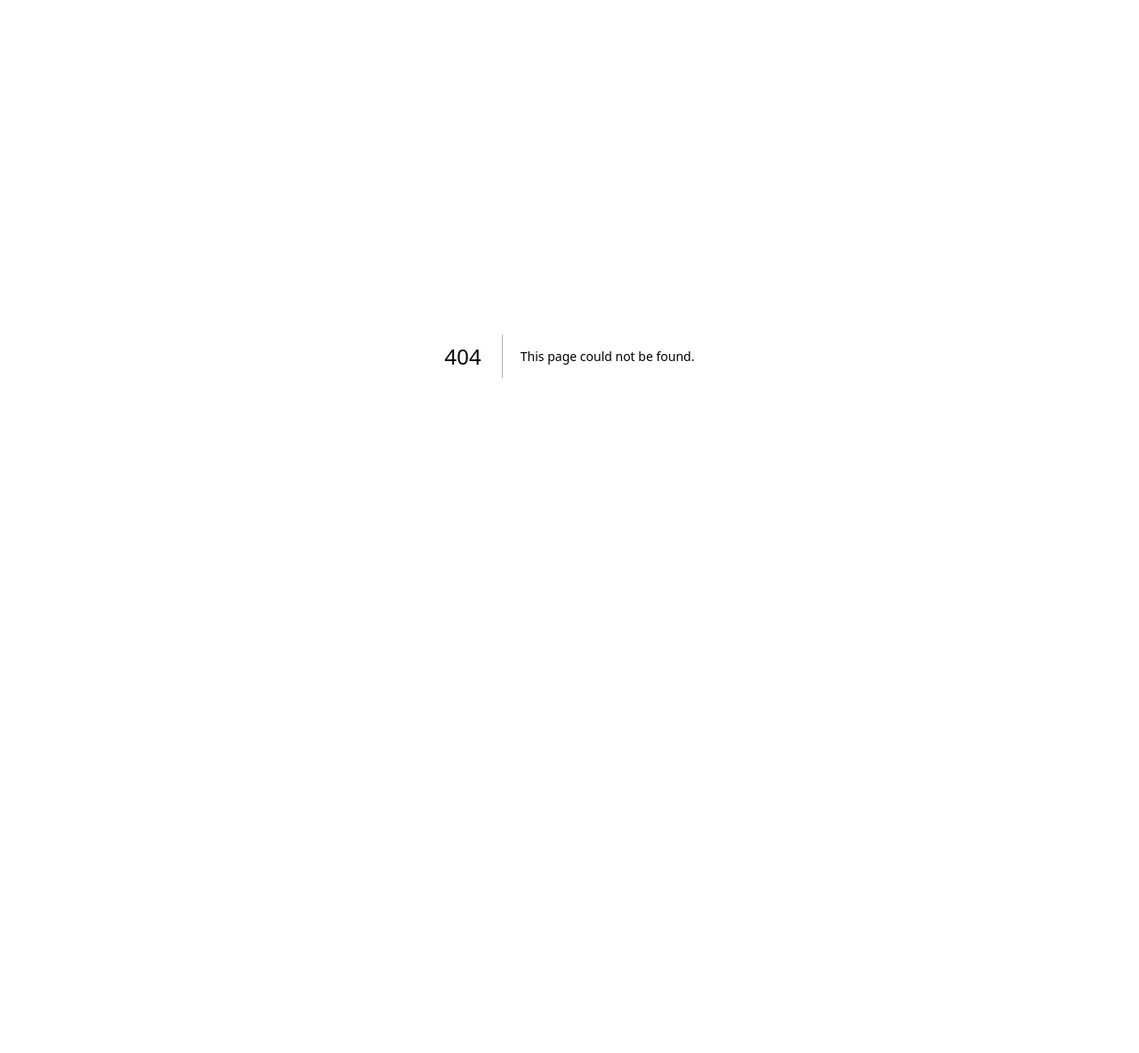
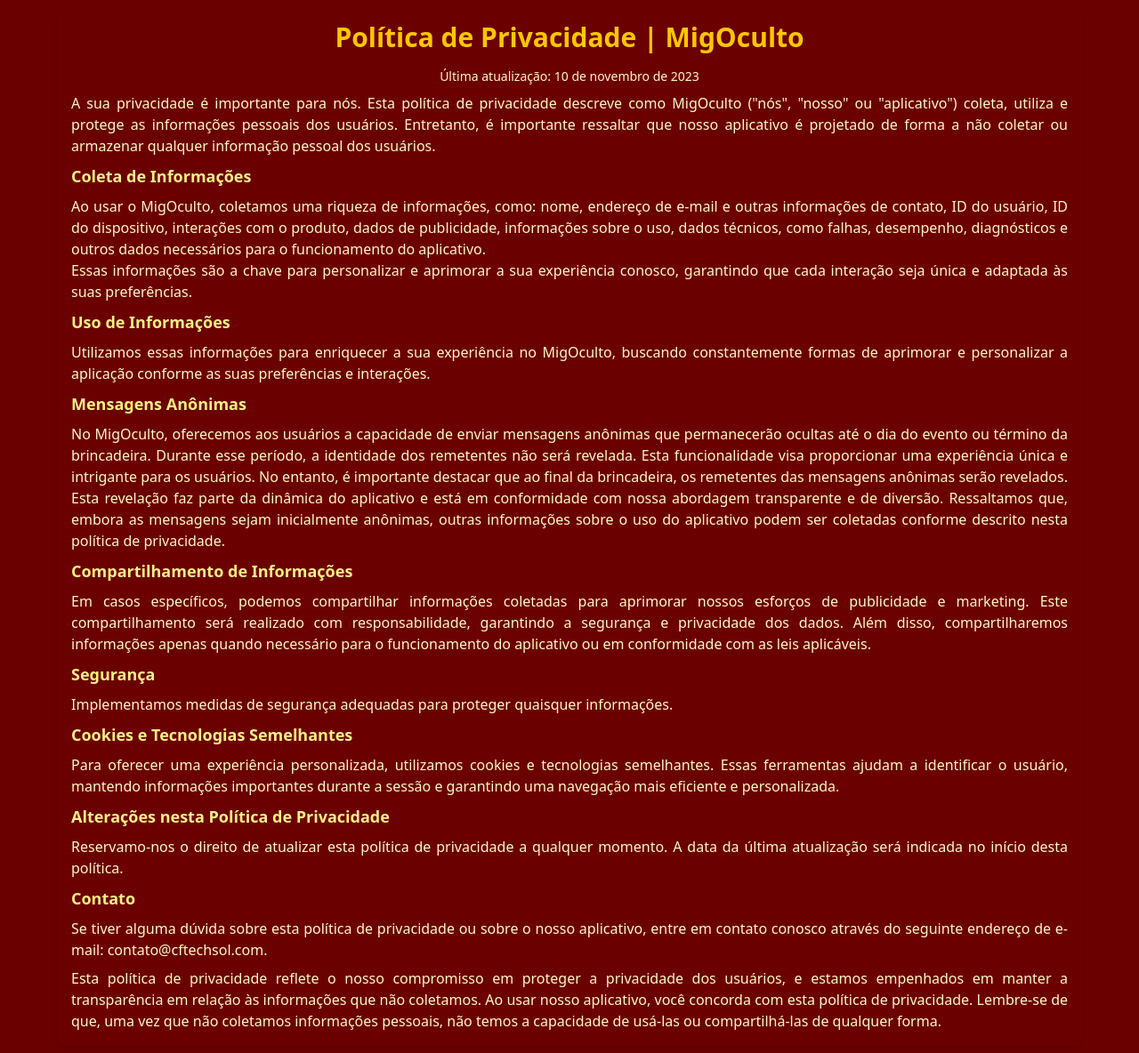
Before and after one commit to caiofrota/migoculto, a Next.js app: page /privacidade in a window 1280 px wide. Before the commit this address had no page. Shown: the whole page at 89% size. Before the commit the page ends 800 px from the top, so only its background shows below. Built offline with nearby package versions, Linux system fonts and the light colour scheme.

Commit message:
privacy policy

```diff
--- /dev/null
+++ b/app/privacidade/page.tsx
@@ -0,0 +1,82 @@
+import { Metadata } from "next";
+
+export const metadata: Metadata = {
+  title: "Política de Privacidade | MigOculto",
+  description: "Leia a política de privacidade do MigOculto e saiba como protegemos suas informações.",
+  alternates: {
+    canonical: `https://www.migoculto.com.br/privacidade`,
+  },
+};
+
+export default function Index() {
+  return (
+    <main className="flex items-center justify-center bg-[#6B0000] p-2">
+      <div className="p-4 max-w-6xl rounded-lg shadow-md space-y-2 text-yellow-100">
+        <h1 className="text-3xl font-bold mb-4 text-center text-yellow-400 md:hidden">
+          Política de Privacidade
+          <br />
+          <span className="text-2xl">MigOculto</span>
+        </h1>
+        <h1 className="text-3xl font-bold mb-4 text-center text-yellow-400 hidden md:block">Política de Privacidade | MigOculto</h1>
+        <p className="text-sm text-center">Última atualização: 10 de novembro de 2023</p>
+        <p className="text-md text-justify">
+          A sua privacidade é importante para nós. Esta política de privacidade descreve como MigOculto ("nós", "nosso" ou "aplicativo")
+          coleta, utiliza e protege as informações pessoais dos usuários. Entretanto, é importante ressaltar que nosso aplicativo é
+          projetado de forma a não coletar ou armazenar qualquer informação pessoal dos usuários.
+        </p>
+        <p className="text-md text-lg font-bold text-yellow-200">Coleta de Informações</p>
+        <p className="text-md text-justify">
+          Ao usar o MigOculto, coletamos uma riqueza de informações, como: nome, endereço de e-mail e outras informações de contato, ID do
+          usuário, ID do dispositivo, interações com o produto, dados de publicidade, informações sobre o uso, dados técnicos, como falhas,
+          desempenho, diagnósticos e outros dados necessários para o funcionamento do aplicativo.
+          <br />
+          Essas informações são a chave para personalizar e aprimorar a sua experiência conosco, garantindo que cada interação seja única e
+          adaptada às suas preferências.
+        </p>
+        <p className="text-md text-lg font-bold text-yellow-200">Uso de Informações</p>
+        <p className="text-md text-justify">
+          Utilizamos essas informações para enriquecer a sua experiência no MigOculto, buscando constantemente formas de aprimorar e
+          personalizar a aplicação conforme as suas preferências e interações.
+        </p>
+        <p className="text-md text-lg font-bold text-yellow-200">Mensagens Anônimas</p>
+        <p className="text-md text-justify">
+          No MigOculto, oferecemos aos usuários a capacidade de enviar mensagens anônimas que permanecerão ocultas até o dia do evento ou
+          término da brincadeira. Durante esse período, a identidade dos remetentes não será revelada. Esta funcionalidade visa proporcionar
+          uma experiência única e intrigante para os usuários. No entanto, é importante destacar que ao final da brincadeira, os remetentes
+          das mensagens anônimas serão revelados. Esta revelação faz parte da dinâmica do aplicativo e está em conformidade com nossa
+          abordagem transparente e de diversão. Ressaltamos que, embora as mensagens sejam inicialmente anônimas, outras informações sobre o
+          uso do aplicativo podem ser coletadas conforme descrito nesta política de privacidade.
+        </p>
+        <p className="text-md text-lg font-bold text-yellow-200">Compartilhamento de Informações</p>
+        <p className="text-md text-justify">
+          Em casos específicos, podemos compartilhar informações coletadas para aprimorar nossos esforços de publicidade e marketing. Este
+          compartilhamento será realizado com responsabilidade, garantindo a segurança e privacidade dos dados. Além disso, compartilharemos
+          informações apenas quando necessário para o funcionamento do aplicativo ou em conformidade com as leis aplicáveis.
+        </p>
+        <p className="text-md text-lg font-bold text-yellow-200">Segurança</p>
+        <p className="text-md text-justify">Implementamos medidas de segurança adequadas para proteger quaisquer informações.</p>
+        <p className="text-md text-lg font-bold text-yellow-200">Cookies e Tecnologias Semelhantes</p>
+        <p className="text-md text-justify">
+          Para oferecer uma experiência personalizada, utilizamos cookies e tecnologias semelhantes. Essas ferramentas ajudam a identificar
+          o usuário, mantendo informações importantes durante a sessão e garantindo uma navegação mais eficiente e personalizada.
+        </p>
+        <p className="text-md text-lg font-bold text-yellow-200">Alterações nesta Política de Privacidade</p>
+        <p className="text-md text-justify">
+          Reservamo-nos o direito de atualizar esta política de privacidade a qualquer momento. A data da última atualização será indicada
+          no início desta política.
+        </p>
+        <p className="text-md text-lg font-bold text-yellow-200">Contato</p>
+        <p className="text-md text-justify">
+          Se tiver alguma dúvida sobre esta política de privacidade ou sobre o nosso aplicativo, entre em contato conosco através do
+          seguinte endereço de e-mail: <a href="mailto:contato@cftechsol.com">contato@cftechsol.com</a>.
+        </p>
+        <p className="text-md text-justify">
+          Esta política de privacidade reflete o nosso compromisso em proteger a privacidade dos usuários, e estamos empenhados em manter a
+          transparência em relação às informações que não coletamos. Ao usar nosso aplicativo, você concorda com esta política de
+          privacidade. Lembre-se de que, uma vez que não coletamos informações pessoais, não temos a capacidade de usá-las ou
+          compartilhá-las de qualquer forma.
+        </p>
+      </div>
+    </main>
+  );
+}
```
